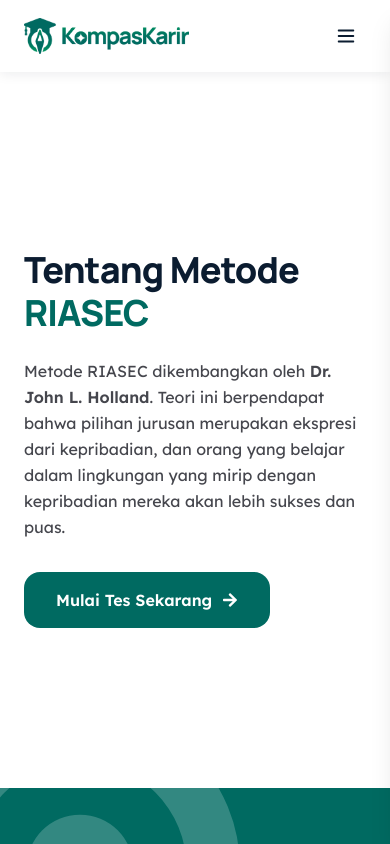
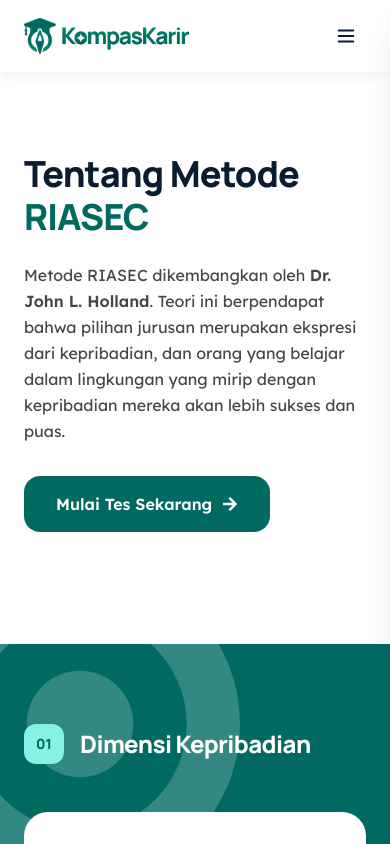
Before and after one commit to SirGhazian/KompasKarir, a Next.js app: page /tentang in a window 390 px wide. Shown: the top 844 px of the page. Built offline with nearby package versions, Linux system fonts and the light colour scheme.

Commit message:
fix minor ui tentang mobile

```diff
--- a/app/tentang/page.tsx
+++ b/app/tentang/page.tsx
@@ -107,7 +107,7 @@ export default function TentangPage() {
 
       <main className="min-h-screen">
         {/* --- hero section --- */}
-        <section className="relative overflow-hidden py-20 md:py-0 bg-white">
+        <section className="relative overflow-hidden pt-8 pb-20 md:py-0 bg-white">
           {/* split background */}
           <div className="absolute right-0 top-0 bottom-0 hidden w-1/2 bg-[#e5f7f5] md:block" />
           <div className="absolute inset-0 -z-10 bg-hero-radial" />
@@ -115,7 +115,7 @@ export default function TentangPage() {
           <div className="mx-auto max-w-7xl px-6 md:px-12 relative z-10">
             <div className="grid grid-cols-1 gap-12 md:grid-cols-2 md:items-stretch">
               {/* teks utama */}
-              <div className="py-20 md:py-32">
+              <div className="py-8 md:py-32">
                 <h1 className="mt-4 text-4xl font-extrabold tracking-tight text-[#0b1c30] md:text-5xl font-headline">
                   Tentang Metode <span className="text-secondary">RIASEC</span>
                 </h1>
```
